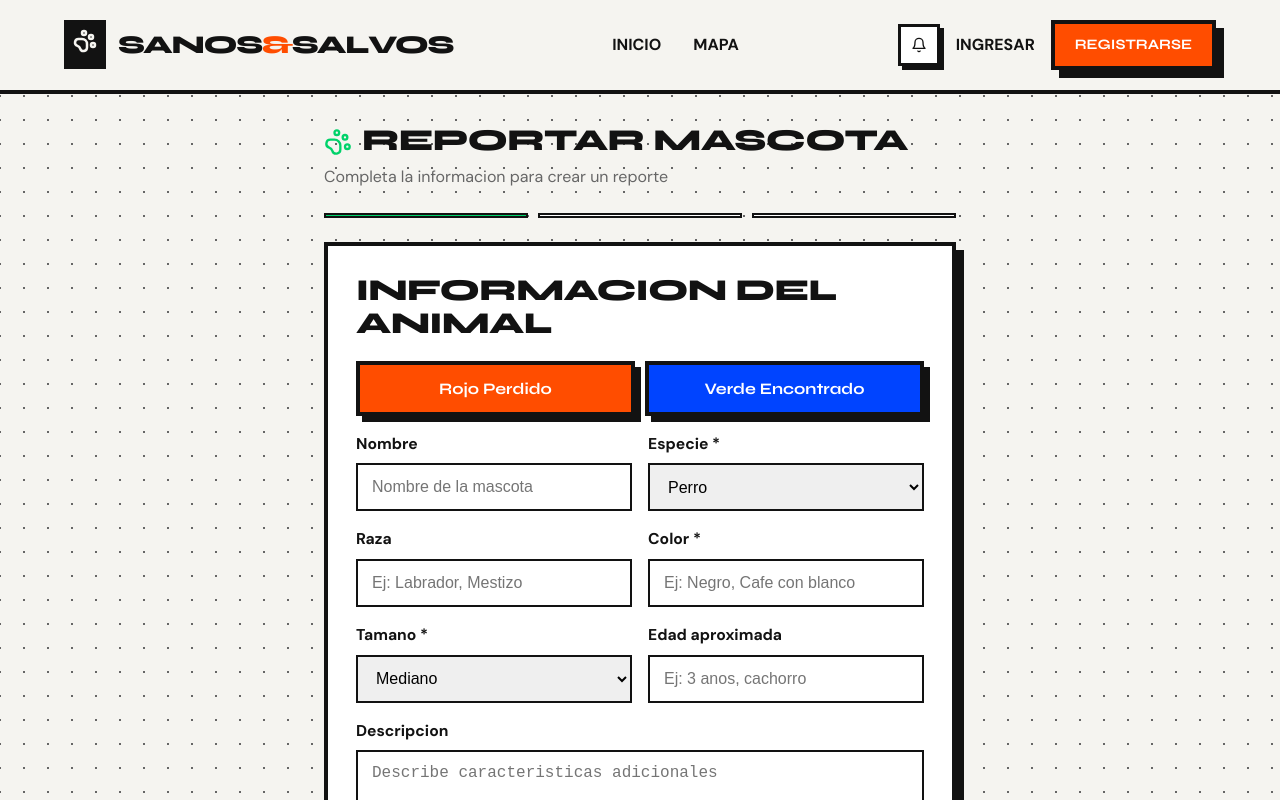
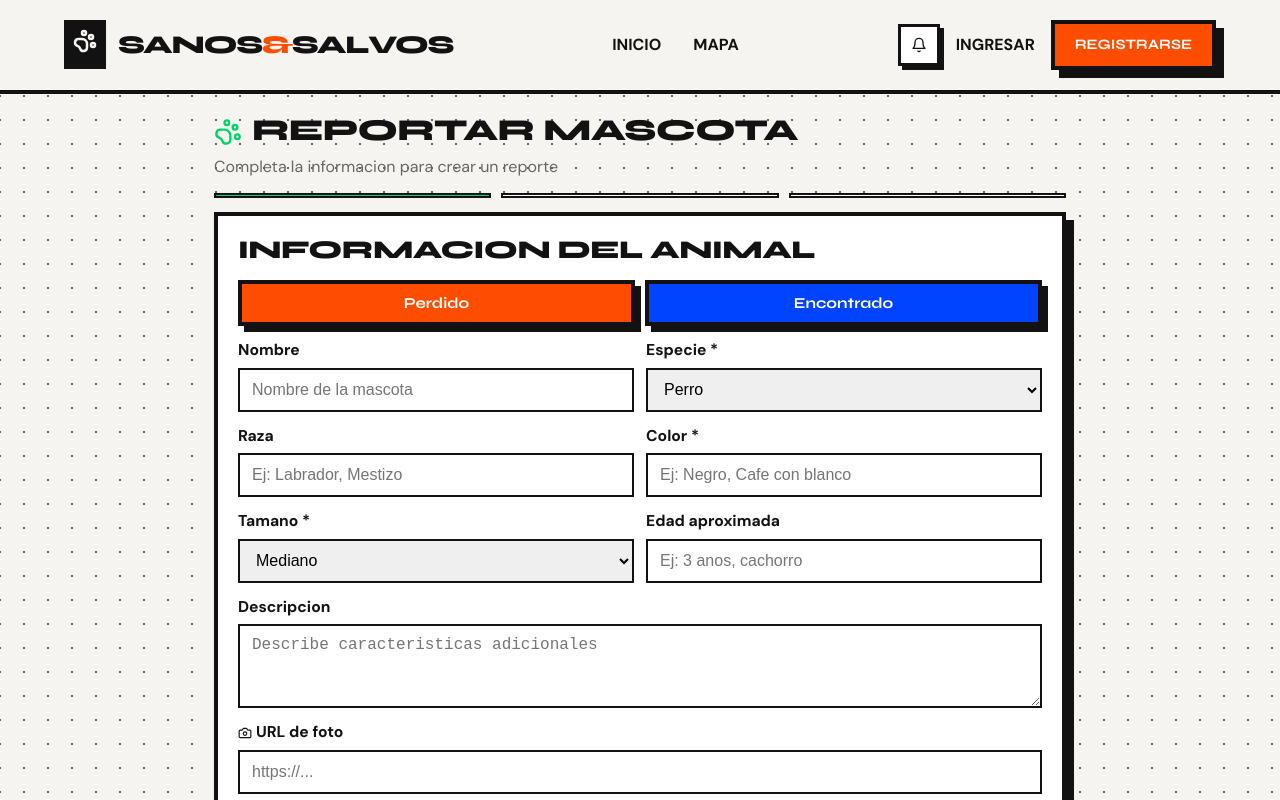
Before and after one commit to Martiinnn/sanos-salvos-front, a React (Vite) app: page /report in a window 1280 px wide. Shown: the top 800 px of the page. Built offline with nearby package versions, Linux system fonts and the light colour scheme.

Commit message:
Refine report form desktop fit and cleanup type labels
Improve 1080p usability by compacting report form spacing and widening container, and replace confusing Rojo/Verde copy with clear Perdido/Encontrado labels.

```diff
--- a/src/index.css
+++ b/src/index.css
@@ -289,9 +289,9 @@ a {
 
 /* Report page polish */
 .report-page .report-container {
-  max-width: 760px;
-  padding-top: 30px;
-  padding-bottom: 60px;
+  max-width: 980px;
+  padding-top: 20px;
+  padding-bottom: 40px;
 }
 
 .report-title {
@@ -301,13 +301,13 @@ a {
 
 .report-subtitle {
   color: var(--text-muted);
-  margin-bottom: 24px;
+  margin-bottom: 14px;
 }
 
 .report-steps {
   display: flex;
   gap: 10px;
-  margin-bottom: 24px;
+  margin-bottom: 14px;
 }
 
 .step-bar {
@@ -322,18 +322,18 @@ a {
 }
 
 .report-card {
-  padding: 28px;
+  padding: 20px;
 }
 
 .report-step-content {
   display: flex;
   flex-direction: column;
-  gap: 16px;
+  gap: 12px;
 }
 
 .report-step-title {
   margin-bottom: 4px;
-  font-size: 1.9rem;
+  font-size: 1.6rem;
 }
 
 .report-type-toggle {
@@ -344,16 +344,16 @@ a {
 
 .report-type-btn {
   width: 100%;
-  padding: 14px 16px;
+  padding: 10px 14px;
   text-transform: capitalize;
-  font-size: 1rem;
+  font-size: 0.95rem;
   box-shadow: 6px 6px 0px var(--text-primary);
 }
 
 .report-page .input-group {
   display: flex;
   flex-direction: column;
-  gap: 8px;
+  gap: 6px;
 }
 
 .report-page .input-group label {
@@ -364,20 +364,20 @@ a {
 
 .report-input {
   width: 100%;
-  min-height: 48px;
+  min-height: 44px;
   border: 2px solid var(--text-primary);
   border-radius: 0;
-  padding: 12px 14px;
+  padding: 10px 12px;
   font-size: 1rem;
 }
 
 .report-textarea {
-  min-height: 96px;
+  min-height: 84px;
   resize: vertical;
 }
 
 .form-grid-tight {
-  gap: 16px;
+  gap: 12px;
 }
 
 .report-map-wrap {
@@ -402,7 +402,7 @@ a {
   display: flex;
   justify-content: space-between;
   gap: 12px;
-  margin-top: 24px;
+  margin-top: 16px;
 }
 
 .report-nav.center {
--- a/src/pages/ReportPet.jsx
+++ b/src/pages/ReportPet.jsx
@@ -133,7 +133,7 @@ export default function ReportPet() {
                     onClick={() => updateField('report_type', type)}
                     className={`brutal-btn report-type-btn ${form.report_type === type ? 'primary' : 'secondary'}`}
                   >
-                    {type === 'perdido' ? 'Rojo' : 'Verde'} {type}
+                    {type === 'perdido' ? 'Perdido' : 'Encontrado'}
                   </button>
                 ))}
               </div>
```
